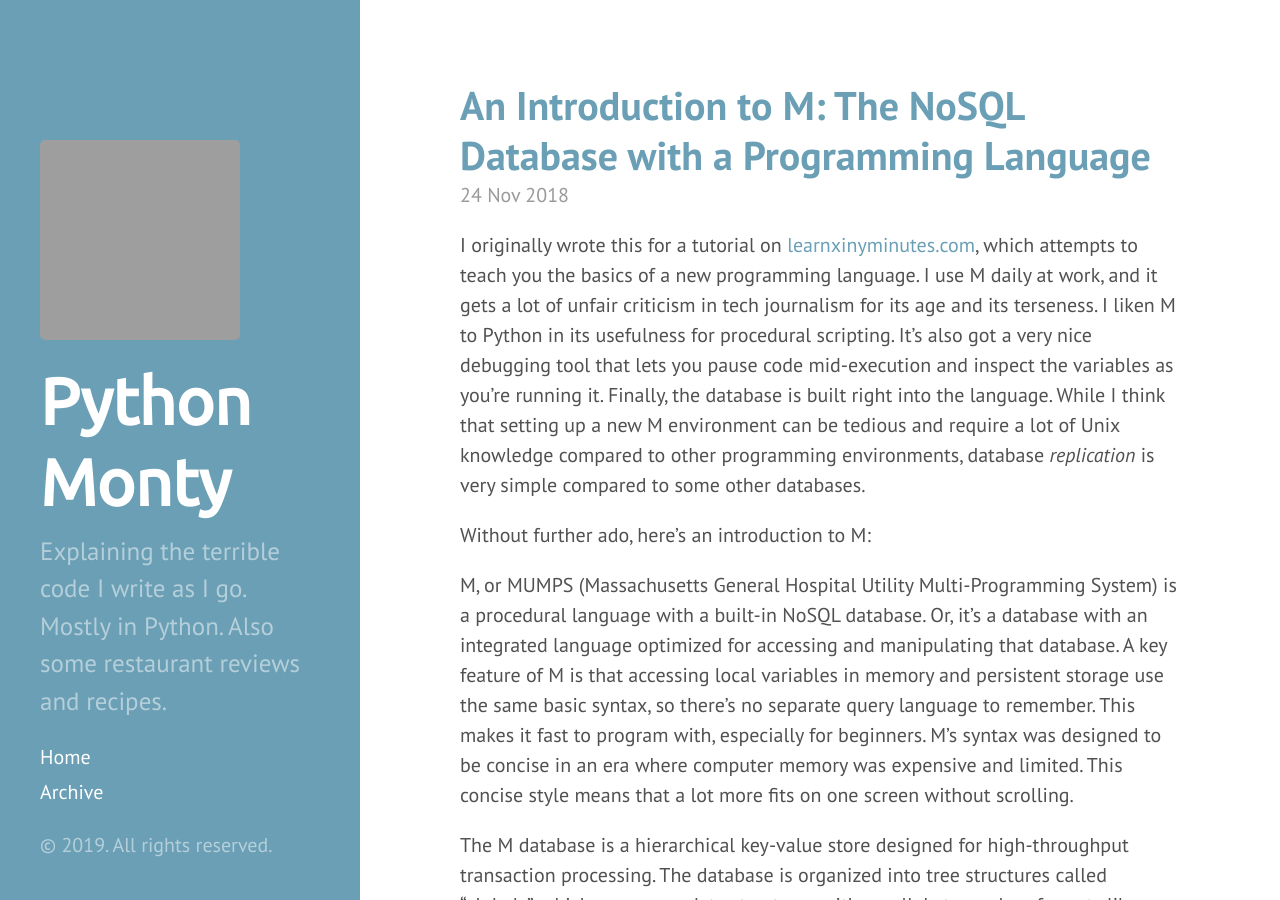
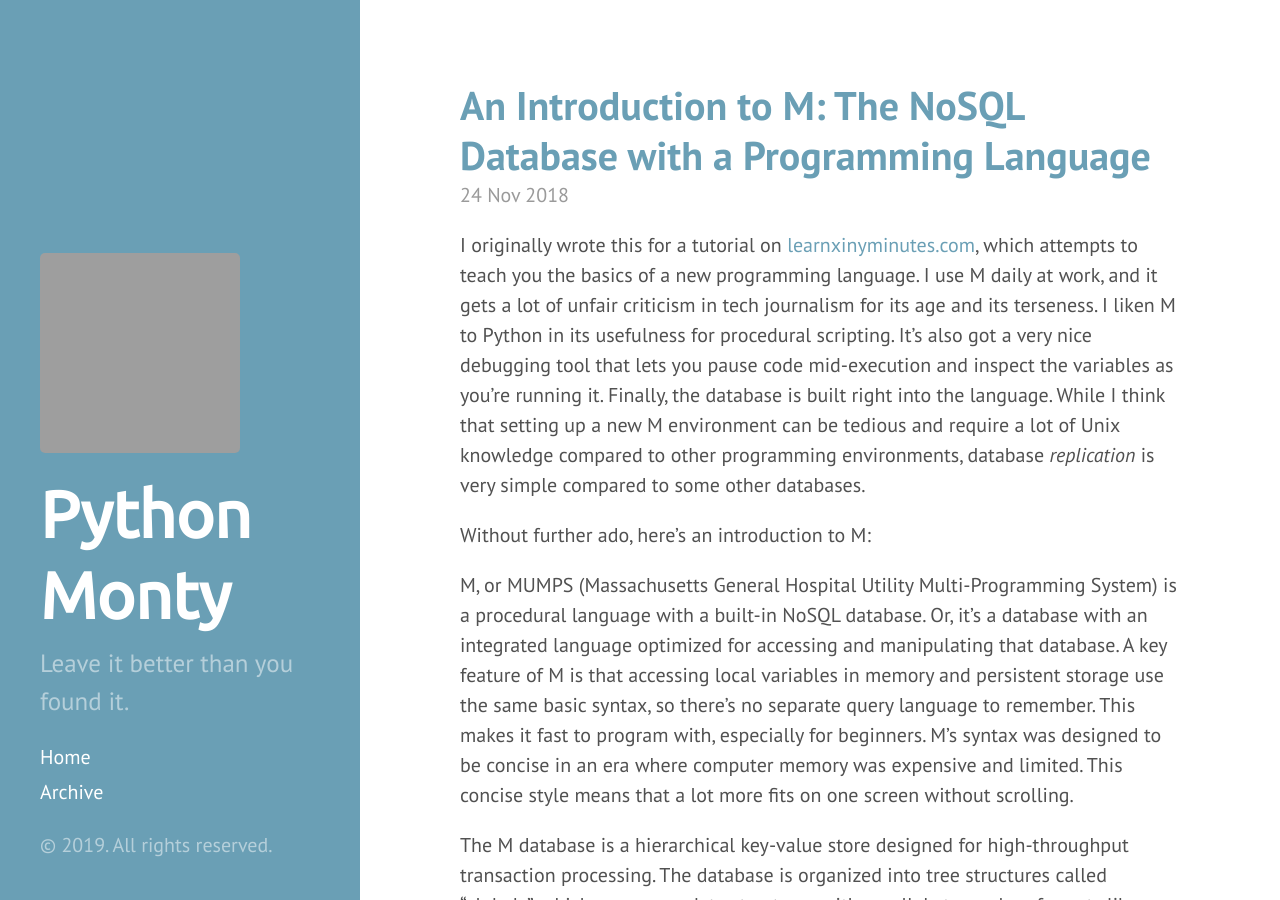
Before and after one commit to z3ugma/z3ugma.github.io, a Jekyll site: the page built from index.html, in a window 1280 px wide and 900 px high. Built offline with Jekyll 4.4.1, drawn with Linux system fonts in a browser that asks for light colours; a script that is not in the unit is left out; the list of posts is cut into pages by our own code; grey boxes are pictures that could not be loaded.

Commit message:
Change tagline

```diff
--- a/_config.yml
+++ b/_config.yml
@@ -4,8 +4,8 @@ highlighter:      rouge
 permalink:        pretty
 plugins:             [jekyll-paginate]
 title:            Python Monty
-tagline:          'Terrible code, restaurant reviews, and recipes'
-description:      'Explaining the terrible code I write as I go. Mostly in Python. Also some restaurant reviews and recipes.'
+tagline:          'Leave it better than you found it.'
+description:      'Leave it better than you found it.'
 url:              'http://z3ugma.github.io'
 baseurl:          ''
 author:
```
